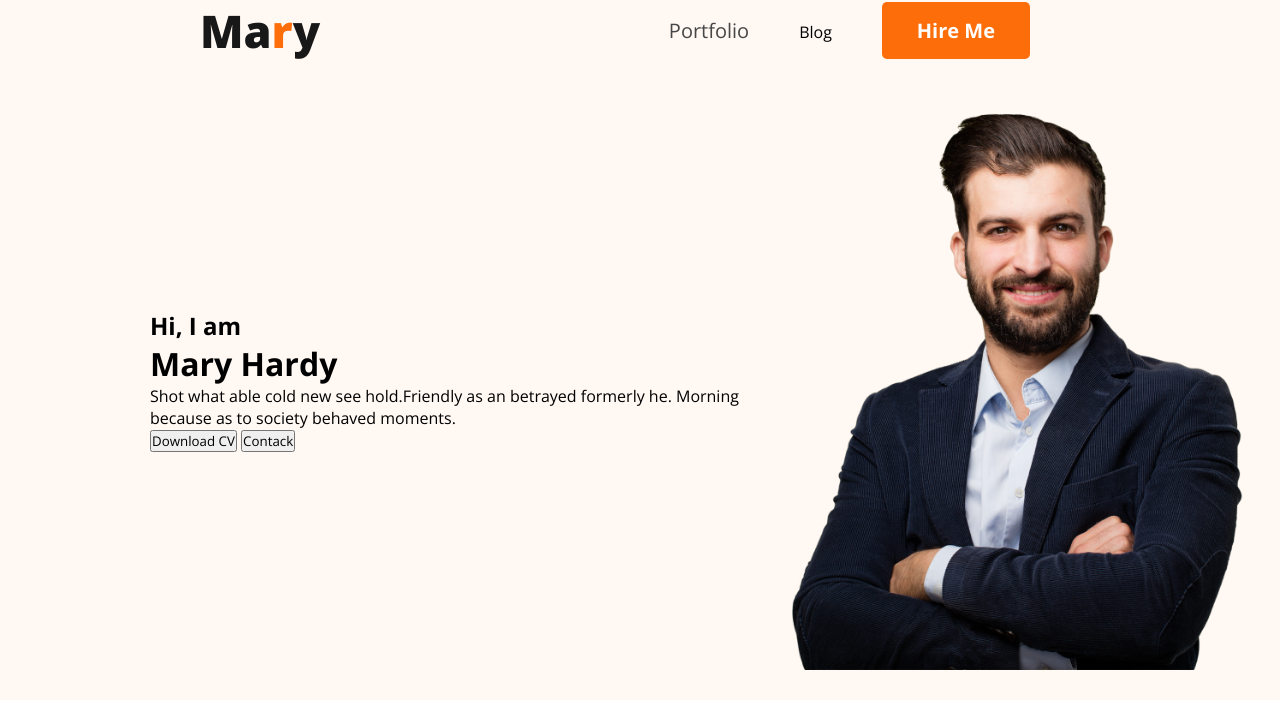
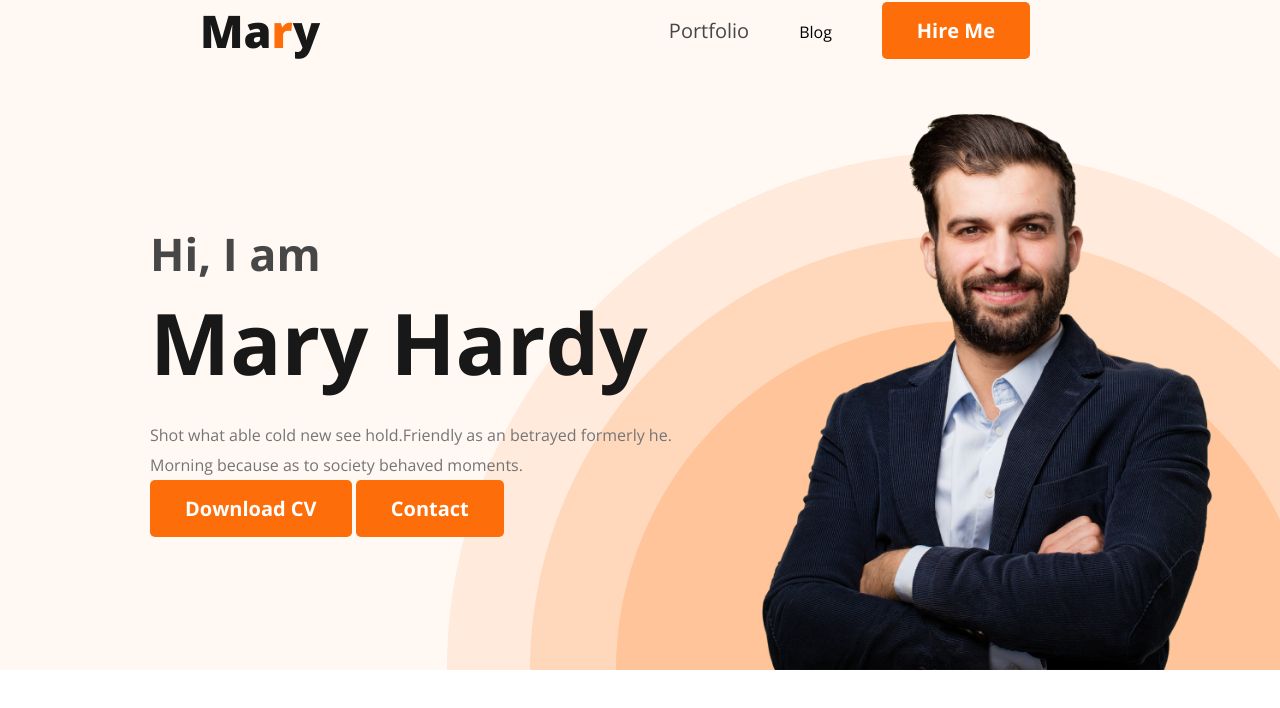
Before and after one commit to mohammadariful20/developer-portfolio, a plain HTML site: page index.html in a window 1280 px wide. Drawn offline with nearby package versions, Linux system fonts and the light colour scheme.

Commit message:
header section style

```diff
--- a/index.html
+++ b/index.html
@@ -1,14 +1,16 @@
 <!DOCTYPE html>
 <html lang="en">
   <head>
-    <meta charset="UTF-8">
-    <meta name="viewport" content="width=device-width, initial-scale=1.0">
-    <link rel="preconnect" href="https://fonts.googleapis.com">
-<link rel="preconnect" href="https://fonts.gstatic.com" crossorigin>
-<link href="https://fonts.googleapis.com/css2?family=Open+Sans:wght@400;700;800&display=swap" rel="stylesheet">
+    <meta charset="UTF-8" />
+    <meta name="viewport" content="width=device-width, initial-scale=1.0" />
+    <link rel="preconnect" href="https://fonts.googleapis.com" />
+    <link rel="preconnect" href="https://fonts.gstatic.com" crossorigin />
+    <link
+      href="https://fonts.googleapis.com/css2?family=Open+Sans:wght@400;700;800&display=swap"
+      rel="stylesheet"
+    />
     <title>developer porttfolio</title>
-    <link rel="stylesheet" href="style.css">
-
+    <link rel="stylesheet" href="style.css" />
   </head>
   <body>
     <header class="header">
@@ -17,19 +19,29 @@
         <ul class="nav-list">
           <li><a href="#">Portfolio</a></li>
           <li><a href="#"></a>Blog</li>
-                <li><a href="" class="btn-btn"></a><button class="btn-primary">Hire Me</button></li>
+          <li>
+            <a href="" class="btn-btn"></a
+            ><button class="btn-primary">Hire Me</button>
+          </li>
         </ul>
       </nav>
       <div class="banner">
         <div class="banner-text">
-                <h2 class="banner-titeal">Hi, I  am</h2>
+          <h2 class="banner-titeal">Hi, I am</h2>
           <h1 class="banner-head">Mary Hardy</h1>
-                <p class="banner-p">Shot what able cold new see hold.Friendly as an betrayed formerly he. Morning because as to society behaved moments.</p>
-                <button class="brtn-primary">Download CV</button>
-                <button class="brtn-secondary">Contack</button>
+          <p class="banner-p">
+            Shot what able cold new see hold.Friendly as an betrayed formerly
+            he. Morning because as to society behaved moments.
+          </p>
+          <button class="btn-primary">Download CV</button>
+          <button class="btn-primary">Contact</button>
         </div>
-            <img class="profile-pic" src="images/hardy.png" alt="">
+        <img class="profile-pic" src="images/hardy.png" alt="" />
       </div>
     </header>
+    <main>
+
+    </main>
+    <footer></footer>
   </body>
 </html>
--- a/style.css
+++ b/style.css
@@ -9,6 +9,7 @@ nav {
   align-items: center;
   margin: 0 200px;
 }
+/* nav bar manu style */
 .top-nav-bar {
   color: var(--Dark-01, #181818);
   font-size: 45px;
@@ -39,14 +40,44 @@ nav a {
   border: 0;
   padding: 15px 35px;
 }
-.header{
-    background-color:#FFF8F3 ;
+/* .banner section style */
+.header {
+  background-color: #fff8f3;
+  background-image: url("images/header_bg.png");
+  background-repeat: no-repeat;
+  background-position: bottom right;
 }
-.banner{
-    padding: 30px 30px 30px 150px;
-    display: flex;
-    align-items: center;
+.banner {
+  padding: 30px 30px 0px 150px;
+  display: flex;
+  align-items: center;
+  justify-content: space-between;
 }
-.profile-pic{
-    width: 500px;
+.banner-text {
+  max-width: 585px;
 }
+.profile-pic {
+  width: 500px;
+  margin-right: 30px;
+}
+.banner-titeal {
+  color: var(--Dark-02, #474747);
+  font-size: 45px;
+}
+.banner-head {
+  margin-top: 0;
+  color: var(--Dark-01, #181818);
+  font-size: 85px;
+  margin-bottom: 20px;
+}
+.banner-p {
+  margin-top: 0;
+  color: var(--Dark-03, #757575);
+  font-size: 18x;
+  font-weight: 400;
+  line-height: 30px;
+}
+.banner .btn-primary {
+  margin-top: 30;
+}
+/* main section style */
```
Lines whose indentation alone changed are shown as unchanged.
